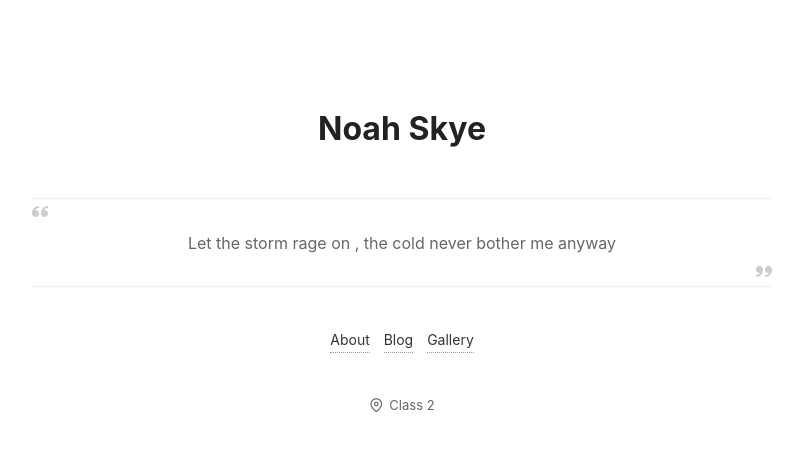
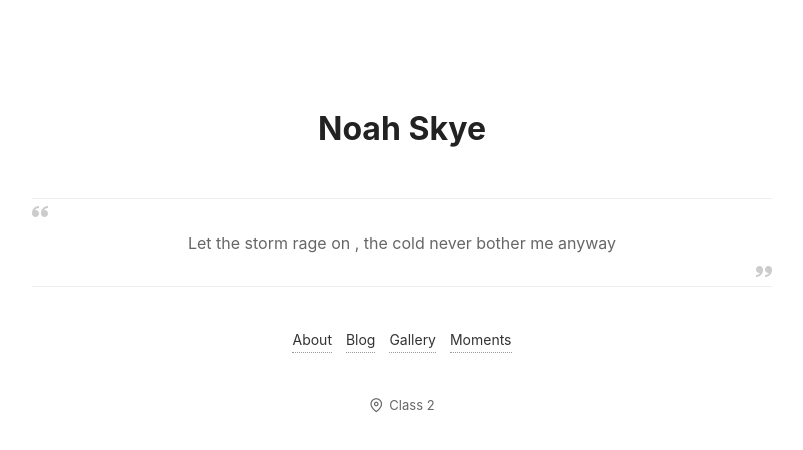
Before and after one commit to LianYiMing/SID-NAV, a plain HTML site: page index.html in a window 1280 px wide. Shown: the whole page, without its empty margins (238-1041 px from the left). Drawn offline with Linux system fonts and the light colour scheme; files whose address does not match are found by name.

Commit message:
Update index.html

```diff
--- a/index.html
+++ b/index.html
@@ -31,6 +31,7 @@
       <a href="https://about.lianyiming.com" class="animate-slide-in-down">About</a>
       <a href="https://blog.lianyiming.com" class="animate-slide-in-down">Blog</a>
       <a href="https://gallery.lianyiming.com" class="animate-slide-in-down">Gallery</a>
+      <a href="https://moments.lianyiming.com" class="animate-slide-in-down">Moments</a>
     </div>
     <div class="location">
       <span class="location-icon animate-slide-in-up">
```
